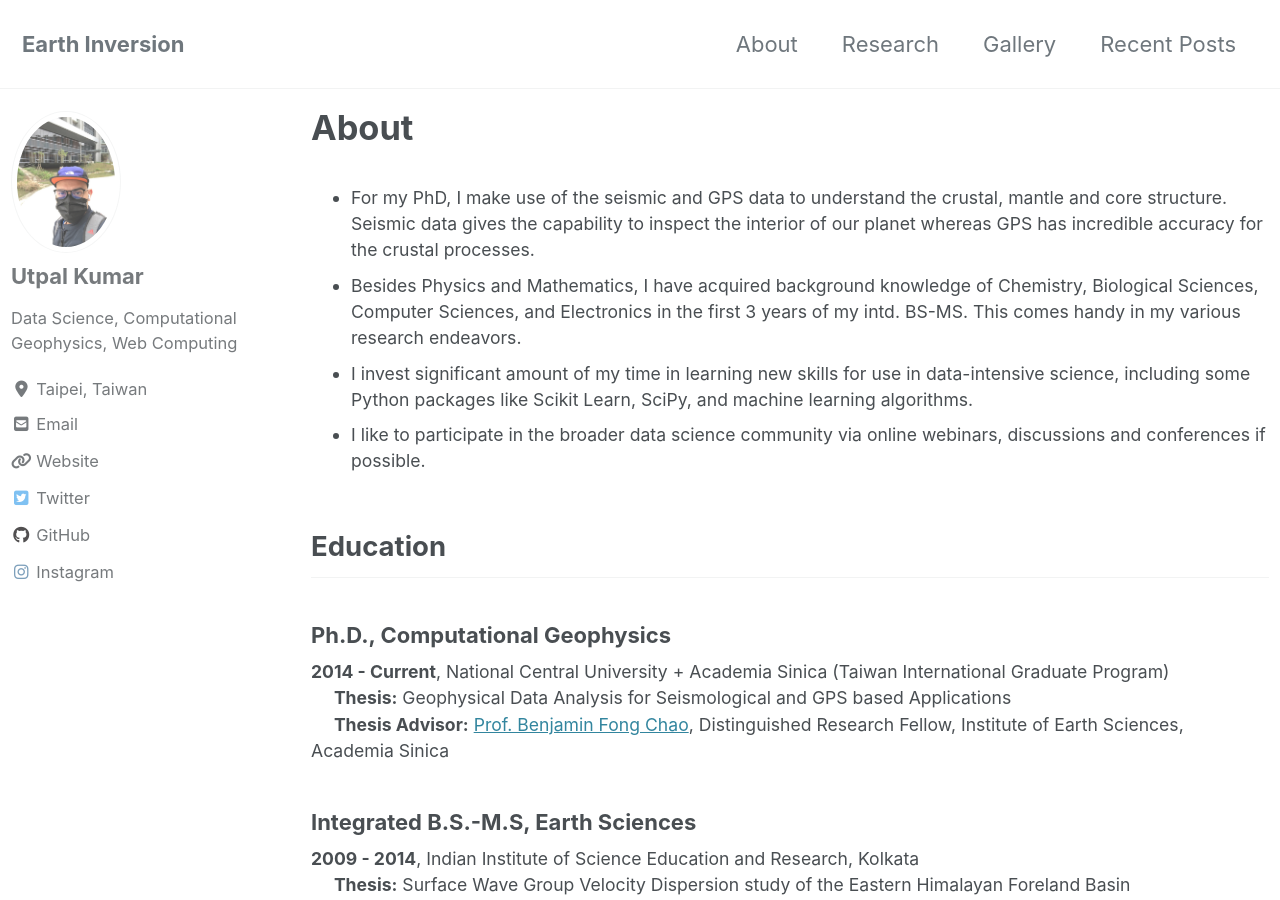
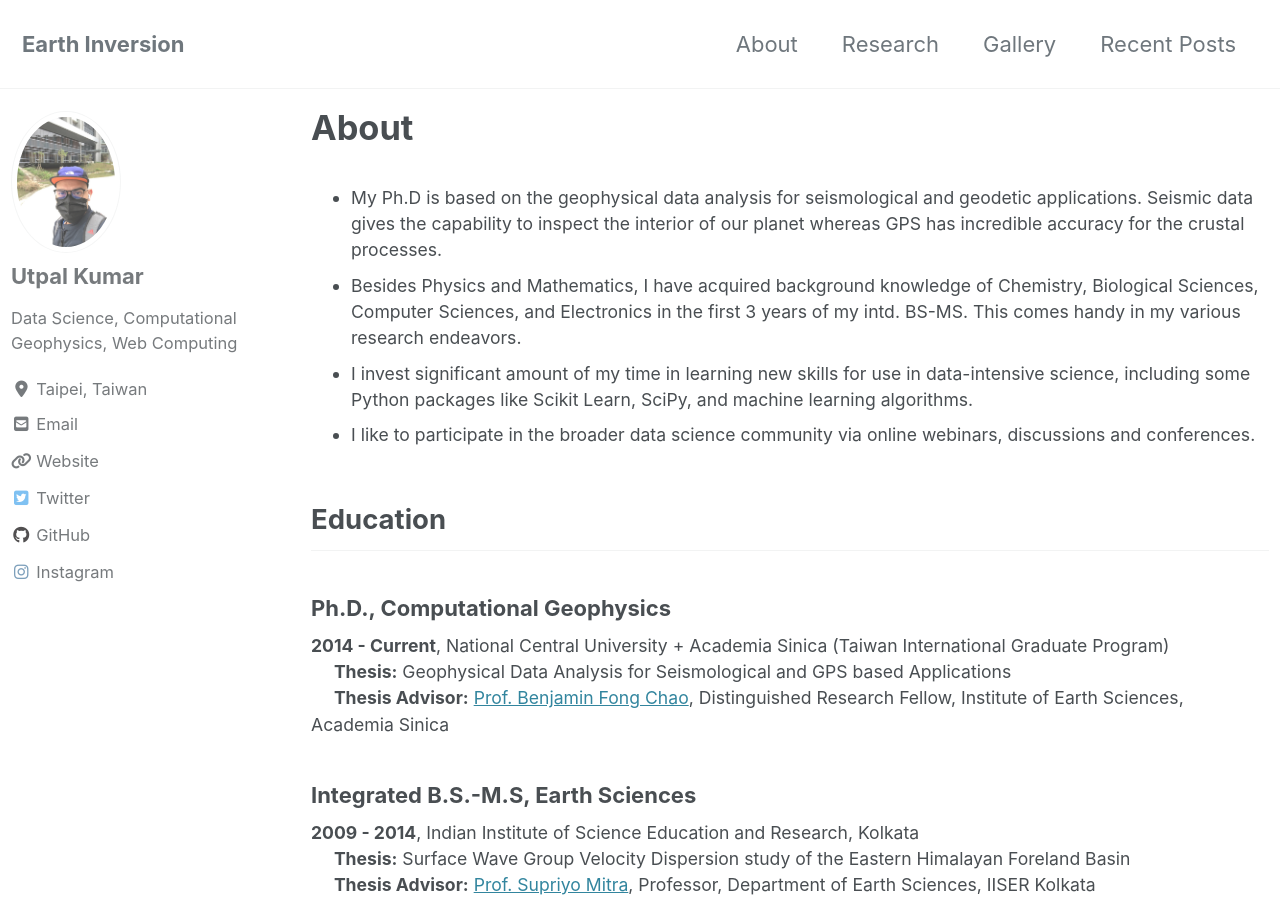
Before and after one commit to apexcodings/earthinversion.github.io, a Jekyll site: the page built from _pages/about-me.md, in a window 1280 px wide and 900 px high. Built offline with Jekyll 4.4.1, drawn with Linux system fonts in a browser that asks for light colours; cached includes are drawn as plain includes; nearby versions of some CDN libraries.

Commit message:
about updated

```diff
--- a/_pages/about-me.md
+++ b/_pages/about-me.md
@@ -5,10 +5,10 @@
   - wide
 ---
 
-- For my PhD, I make use of the seismic and GPS data to understand the crustal, mantle and core structure. Seismic data gives the capability to inspect the interior of our planet whereas GPS has incredible accuracy for the crustal processes.
+- My Ph.D is based on the geophysical data analysis for seismological and geodetic applications. Seismic data gives the capability to inspect the interior of our planet whereas GPS has incredible accuracy for the crustal processes.
 - Besides Physics and Mathematics, I have acquired background knowledge of Chemistry, Biological Sciences, Computer Sciences, and Electronics in the first 3 years of my intd. BS-MS. This comes handy in my various research endeavors.
 - I invest significant amount of my time in learning new skills for use in data-intensive science, including some Python packages like Scikit Learn, SciPy, and machine learning algorithms.
-- I like to participate in the broader data science community via online webinars, discussions and conferences if possible.
+- I like to participate in the broader data science community via online webinars, discussions and conferences.
 
 ## Education
 ### Ph.D., Computational Geophysics
```
